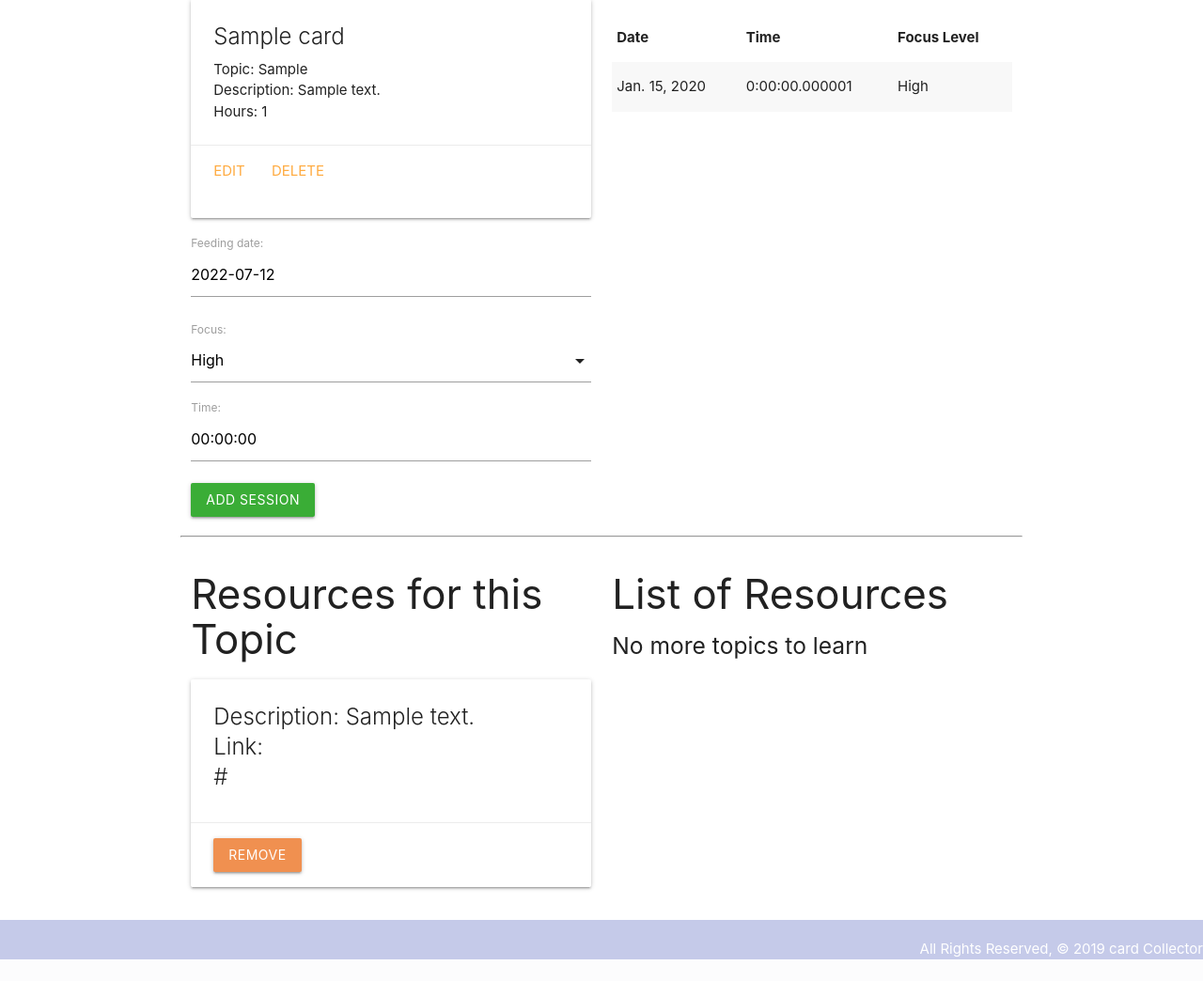
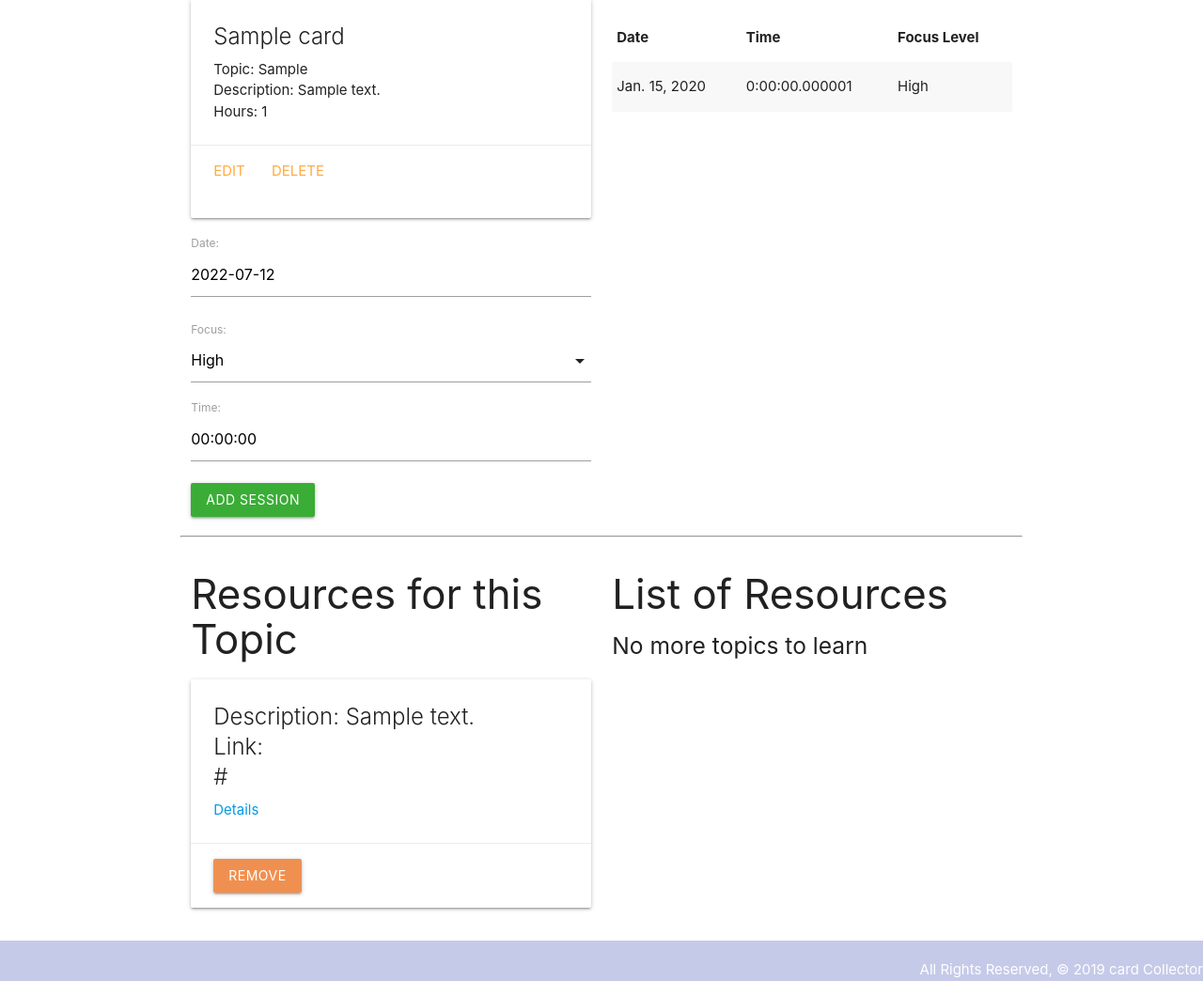
Before and after one commit to yayakix/study-habit-tracker, a Django app: page /cards/1/ in a window 1280 px wide. Shown: the part 209-1253 px from the top of the page at 94% size. Before the commit the page ends 1230 px from the top, so only its background shows below. Run offline with Django 4.2, Linux system fonts and the light colour scheme; a user stored in the database is signed in; tables that the repository leaves empty hold one stand-in row (values such as "Sample post").

Commit message:
resource details on card details page

```diff
--- a/studytracker/main_app/models.py
+++ b/studytracker/main_app/models.py
@@ -36,7 +36,7 @@ class Card(models.Model):
         return reverse('detail', kwargs={'card_id': self.id})
 
 class Feeding(models.Model):
-    date = models.DateField('feeding date')
+    date = models.DateField('Date')
     focus = models.CharField(
         max_length=1,
 
--- a/studytracker/main_app/templates/cards/detail.html
+++ b/studytracker/main_app/templates/cards/detail.html
@@ -64,13 +64,19 @@
     {% if card.toys.count %} {% for toy in card.toys.all %}
     <div class="card truncate">
       <div class="card-content">
+
         <span class="card-title">
-          Description: {{ toy.description }}
+          Description:   {{ toy.description }}
+
+
           <br />
           Link:
           <br />
           {{ toy.link }}</span
         >
+                  <a href="{% url 'toys_detail' toy.id %}">
+Details
+        </a>
       </div>
       <div class="card-action">
         <form
--- a/studytracker/main_app/templates/toys/detail.html
+++ b/studytracker/main_app/templates/toys/detail.html
@@ -3,7 +3,7 @@
 <h1> Details</h1>
 
 <div class="card">
-  <a href="{% url 'toys_detail' toy.id %}">
+  <!-- <a href="{% url 'toys_detail' toy.id %}"> -->
     <div class="card-content">
       <span class="card-title">
                 Description: {{ toy.description }}
@@ -18,7 +18,7 @@
       <a href="{% url 'toys_update' toy.id %}">Edit</a>
       <a href="{% url 'toys_delete' toy.id %}">Delete</a>
     </div>
-  </a>
+  <!-- </a> -->
 </div>
 
 {% endblock %}
```
